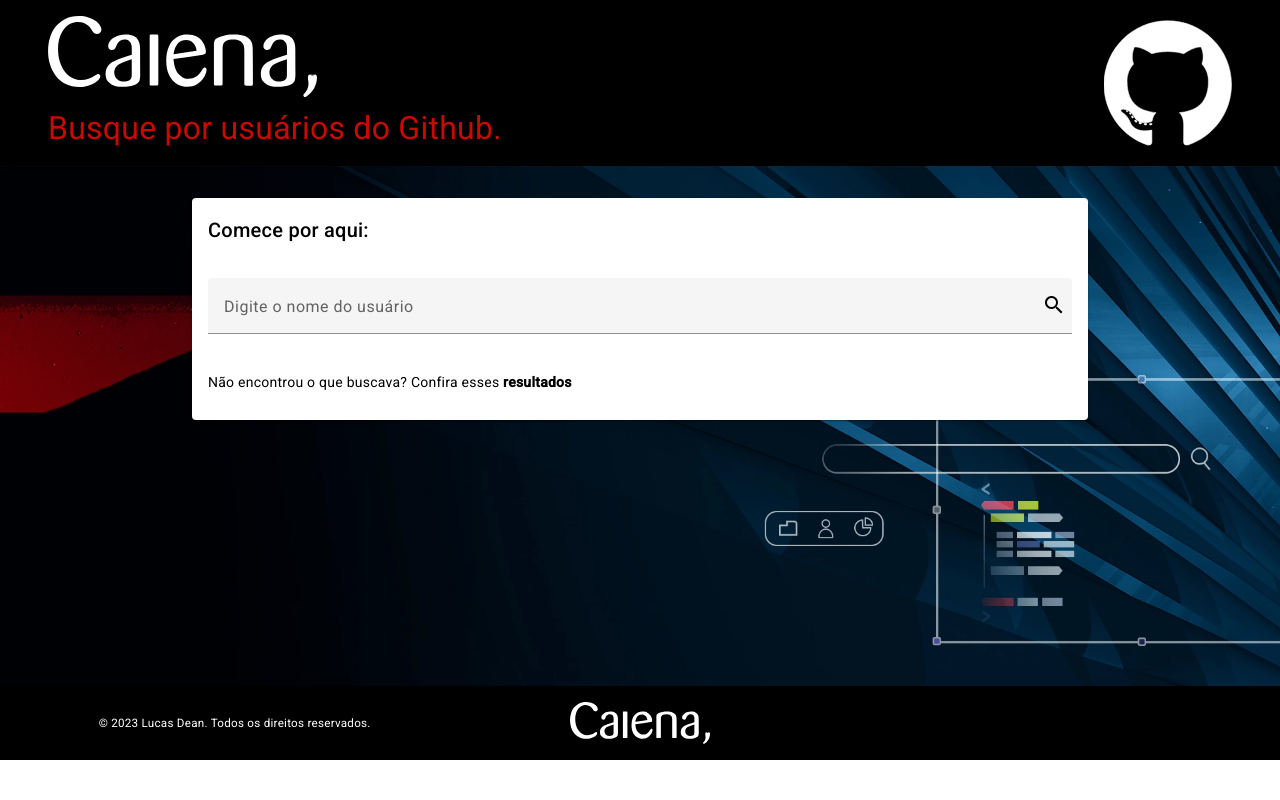
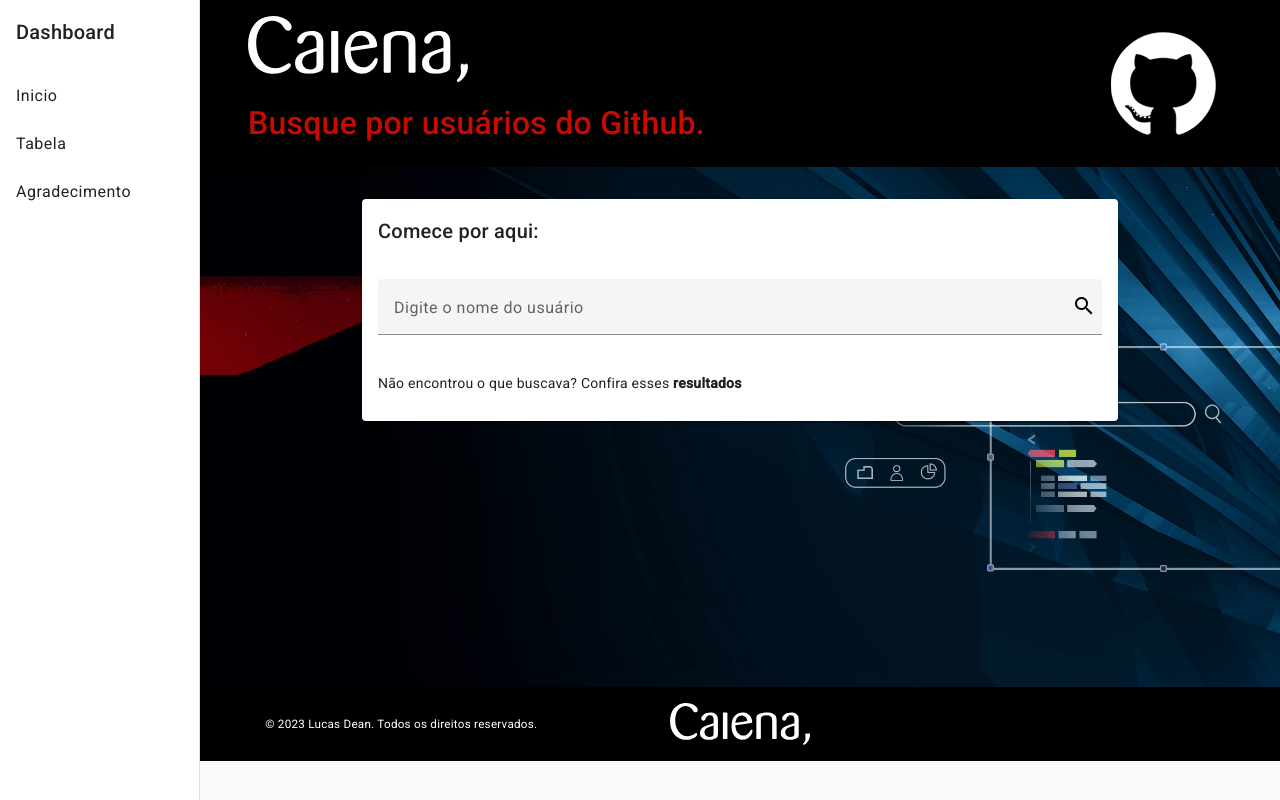
Before and after one commit to LucasDMBorges/teste-caiena, an Angular app in the folder caiena-github/: page /home in a window 1280 px wide. Built offline with nearby package versions, Linux system fonts and the light colour scheme.

Commit message:
feat: :sparkles: Componente Navegação

```diff
--- a/caiena-github/src/app/app.component.html
+++ b/caiena-github/src/app/app.component.html
@@ -1,5 +1,6 @@
-<app-cabecalho></app-cabecalho>
-<main>
-  <router-outlet></router-outlet>
-</main>
-<app-rodape></app-rodape>
+<app-cabecalho>
+  <main>
+    <router-outlet></router-outlet>
+  </main>
+  <app-rodape></app-rodape>
+</app-cabecalho>
--- a/caiena-github/src/app/components/home/home.component.html
+++ b/caiena-github/src/app/components/home/home.component.html
@@ -19,7 +19,7 @@
           </button>
         </mat-form-field>
       </form>
-      <mat-spinner class="spinner" *ngIf="hasSearch" ></mat-spinner>
+      <mat-spinner class="spinner" *ngIf="hasSearch"></mat-spinner>
       <app-card-perfil *ngIf="hasUser" [user]="user"></app-card-perfil>
       <div class="footer">
         <p>
--- a/caiena-github/src/app/components/home/home.component.ts
+++ b/caiena-github/src/app/components/home/home.component.ts
@@ -1,6 +1,6 @@
 import { Component } from '@angular/core';
 import { FormBuilder } from '@angular/forms';
-import { MatSnackBar, MatSnackBarConfig } from '@angular/material/snack-bar';
+import { MatSnackBar } from '@angular/material/snack-bar';
 import { Router } from '@angular/router';
 import { User } from 'src/app/shared/models/user.model';
 import { UsersService } from 'src/app/shared/services/users.service';
--- a/caiena-github/src/app/components/thanks-page/thanks-page.component.css
+++ b/caiena-github/src/app/components/thanks-page/thanks-page.component.css
@@ -1,3 +1,4 @@
 h1{
     color: white;
+    padding: 2rem 2rem;
 }
--- a/caiena-github/src/app/shared/components/cabecalho/cabecalho.component.css
+++ b/caiena-github/src/app/shared/components/cabecalho/cabecalho.component.css
@@ -1,14 +1,37 @@
+.sidenav-container {
+  height: 100%;
+}
+
+.sidenav {
+  width: 15%;
+}
+
+.sidenav {
+  width: 200px;
+}
+
+.sidenav .mat-toolbar {
+  background: inherit;
+}
+
+.mat-toolbar.mat-primary {
+  position: sticky;
+  top: 0;
+  z-index: 1;
+}
+
 .cabecalho {
   background-color: black;
   background-size: cover;
   display: flex;
   align-items: center;
   justify-content: space-between;
+  height: fit-content;
 }
 
 .cabecalho .logo {
   width: 60%;
-  padding: 1rem 3rem;
+  padding: 1rem 2rem;
 }
 
 .cabecalho .logo img {
@@ -28,11 +51,11 @@
 }
 
 @media (max-width: 576px) {
-  .cabecalho .logo {
-    padding: 1rem;
+  .cabecalho .logo img {
+    width: 90%;
   }
   .cabecalho p {
-    font-size: 1.5rem;
+    font-size: 1rem;
   }
 }
 
--- a/caiena-github/src/app/shared/components/cabecalho/cabecalho.component.html
+++ b/caiena-github/src/app/shared/components/cabecalho/cabecalho.component.html
@@ -1,4 +1,31 @@
-<header class="cabecalho">
+<mat-sidenav-container class="sidenav-container">
+  <mat-sidenav
+    #drawer
+    class="sidenav"
+    fixedInViewport
+    [attr.role]="(isHandset$ | async) ? 'dialog' : 'navigation'"
+    [mode]="(isHandset$ | async) ? 'over' : 'side'"
+    [opened]="(isHandset$ | async) === false"
+  >
+    <mat-toolbar>Dashboard</mat-toolbar>
+    <mat-nav-list>
+      <a mat-list-item (click)="goTo('/home')">Inicio</a>
+      <a mat-list-item (click)="goTo('/table')">Tabela</a>
+      <a mat-list-item (click)="goTo('/thanks')">Agradecimento</a>
+    </mat-nav-list>
+  </mat-sidenav>
+  <mat-sidenav-content>
+    <mat-toolbar class="cabecalho">
+      <button
+        color="primary"
+        type="button"
+        aria-label="Toggle sidenav"
+        mat-icon-button
+        (click)="drawer.toggle()"
+        *ngIf="isHandset$ | async"
+      >
+        <mat-icon aria-label="Side nav toggle icon">menu</mat-icon>
+      </button>
       <div class="logo">
         <img src="../../../assets/svg/logo.svg" alt="Logo Caiena" />
         <p>Busque por usuários do Github.</p>
@@ -8,4 +35,7 @@
         src="../../../assets/svg/github-logo.svg"
         alt="Logo Github"
       />
-</header>
+    </mat-toolbar>
+    <ng-content></ng-content>
+  </mat-sidenav-content>
+</mat-sidenav-container>
--- a/caiena-github/src/app/shared/components/cabecalho/cabecalho.component.ts
+++ b/caiena-github/src/app/shared/components/cabecalho/cabecalho.component.ts
@@ -1,10 +1,27 @@
+import { BreakpointObserver, Breakpoints } from '@angular/cdk/layout';
 import { Component } from '@angular/core';
+import { Router } from '@angular/router';
+import { Observable, map, shareReplay } from 'rxjs';
 
 @Component({
   selector: 'app-cabecalho',
   templateUrl: './cabecalho.component.html',
-  styleUrls: ['./cabecalho.component.css']
+  styleUrls: ['./cabecalho.component.css'],
 })
 export class CabecalhoComponent {
+  isHandset$: Observable<boolean> = this.breakpointObserver
+    .observe(Breakpoints.Handset)
+    .pipe(
+      map((result) => result.matches),
+      shareReplay()
+    );
 
+  constructor(
+    private breakpointObserver: BreakpointObserver,
+    private router: Router
+  ) {}
+
+  goTo(rote: string) {
+    this.router.navigate([rote]);
+  }
 }
```
Also changed, not shown: caiena-github/src/app/shared/shared.module.ts (+9 -1 lines). Lines whose indentation alone changed are shown as unchanged.
